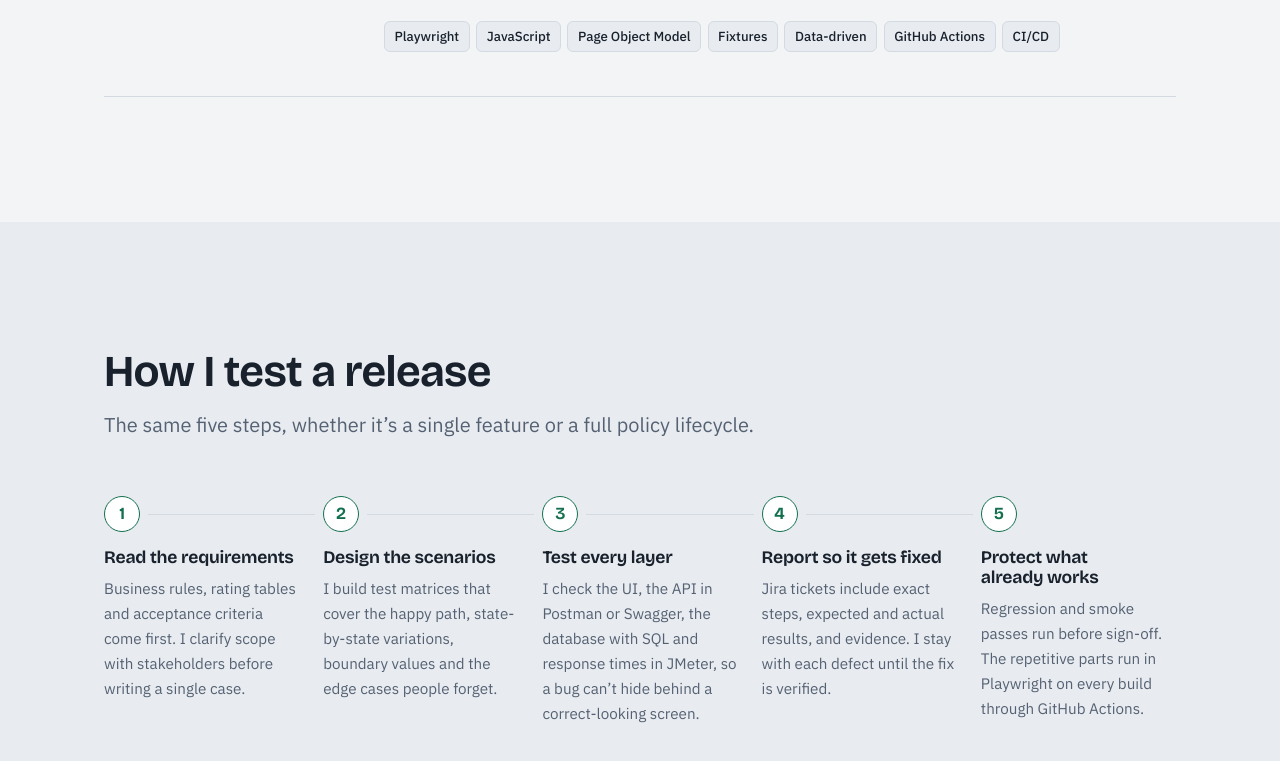
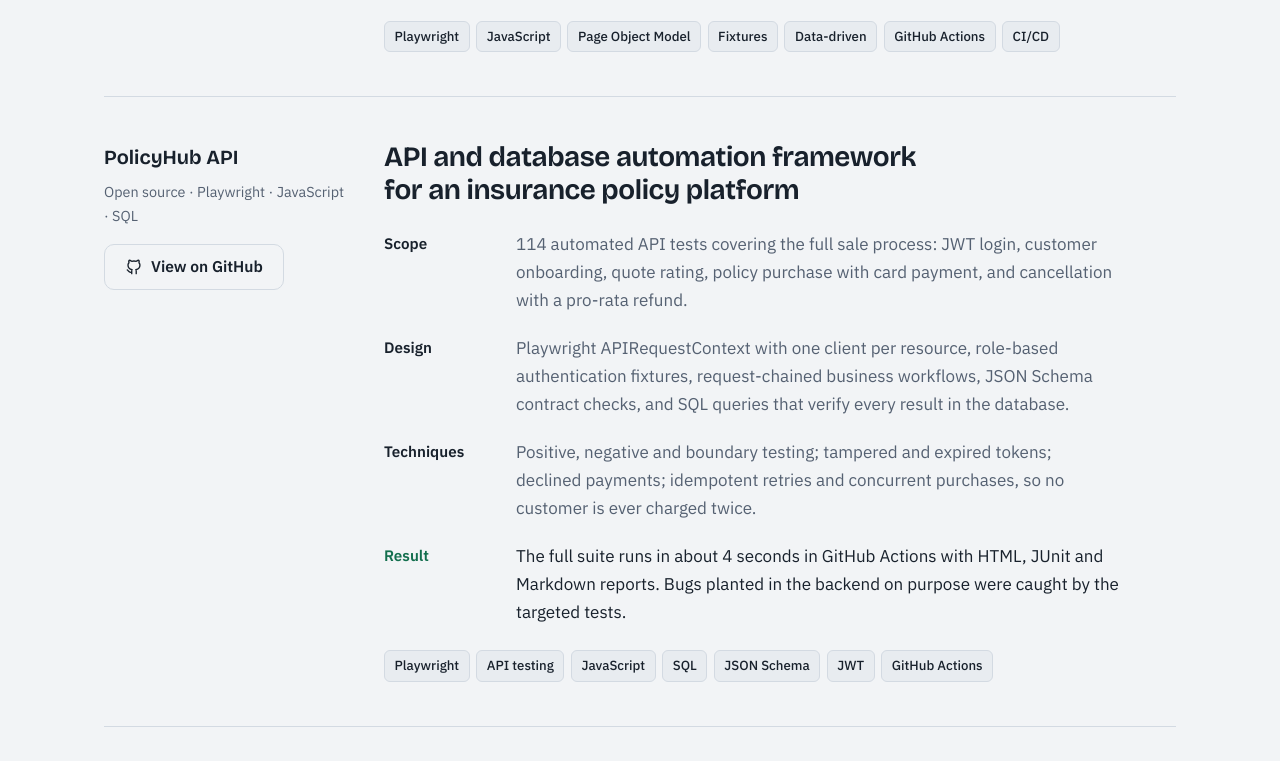
Before and after one commit to Sadia-Sultana-Bristy/Sadia-Sultana-Bristy.github.io, a plain HTML site: page index.html in a window 1280 px wide. Shown: the part 4487-5248 px from the top of the page. Drawn offline with Linux system fonts and the light colour scheme.

Commit message:
Add PolicyHub API automation project to Projects section

```diff
--- a/index.html
+++ b/index.html
@@ -288,7 +288,7 @@
       <div class="container">
         <header class="section__head">
           <h2 id="projects-title" class="section__title">Projects</h2>
-          <p class="section__lead">Client test suites stay private, so here is a public framework you can clone, run and read.</p>
+          <p class="section__lead">Client test suites stay private, so here are two public frameworks you can clone, run and read: one for the UI, one for the API and database.</p>
         </header>
 
         <div class="cases">
@@ -307,6 +307,24 @@
                 <div><dt>Result</dt><dd>A GitHub Actions pipeline runs every test on Chromium and Firefox on each push and nightly, with HTML and JUnit reports. The suite passed 100 repeated parallel runs with zero flaky failures.</dd></div>
               </dl>
               <ul class="chips" style="margin-top:1.5rem"><li>Playwright</li><li>JavaScript</li><li>Page Object Model</li><li>Fixtures</li><li>Data-driven</li><li>GitHub Actions</li><li>CI/CD</li></ul>
+            </div>
+          </article>
+
+          <article class="case" aria-labelledby="proj-policyhub">
+            <div>
+              <p class="case__client">PolicyHub API</p>
+              <p class="case__tags">Open source · Playwright · JavaScript · SQL</p>
+              <p class="case__tags" style="margin-top:1rem"><a class="btn btn--ghost" href="https://github.com/Sadia-Sultana-Bristy/policyhub-api-automation" target="_blank" rel="noopener"><svg class="icon" aria-hidden="true"><use href="#i-github"/></svg> View on GitHub</a></p>
+            </div>
+            <div>
+              <h3 id="proj-policyhub" class="case__title">API and database automation framework for an insurance policy platform</h3>
+              <dl class="case__steps">
+                <div><dt>Scope</dt><dd>114 automated API tests covering the full sale process: JWT login, customer onboarding, quote rating, policy purchase with card payment, and cancellation with a pro-rata refund.</dd></div>
+                <div><dt>Design</dt><dd>Playwright APIRequestContext with one client per resource, role-based authentication fixtures, request-chained business workflows, JSON Schema contract checks, and SQL queries that verify every result in the database.</dd></div>
+                <div><dt>Techniques</dt><dd>Positive, negative and boundary testing; tampered and expired tokens; declined payments; idempotent retries and concurrent purchases, so no customer is ever charged twice.</dd></div>
+                <div><dt>Result</dt><dd>The full suite runs in about 4 seconds in GitHub Actions with HTML, JUnit and Markdown reports. Bugs planted in the backend on purpose were caught by the targeted tests.</dd></div>
+              </dl>
+              <ul class="chips" style="margin-top:1.5rem"><li>Playwright</li><li>API testing</li><li>JavaScript</li><li>SQL</li><li>JSON Schema</li><li>JWT</li><li>GitHub Actions</li></ul>
             </div>
           </article>
         </div>
```
